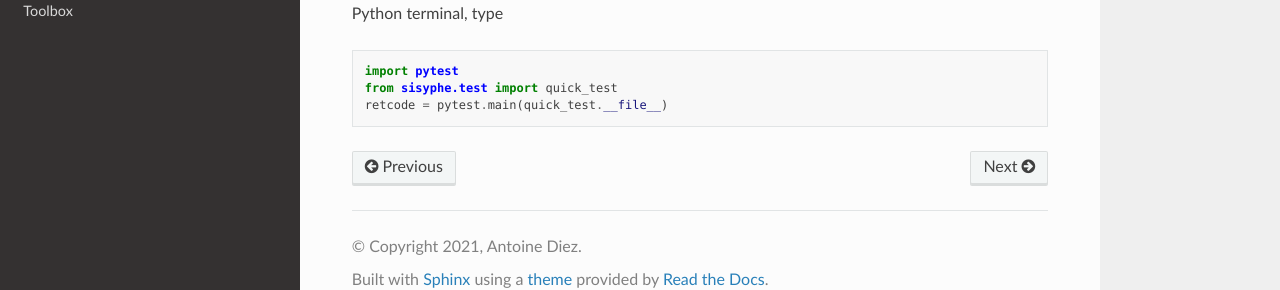
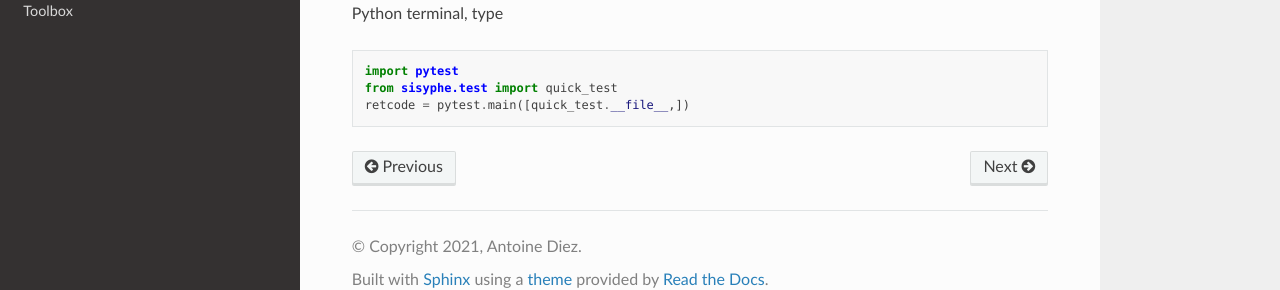
Before and after one commit to antoinediez/Sisyphe, a Sphinx documentation site: the page built from doc/installation.rst, in a window 1280 px wide and 900 px high, scrolled down 1766 px. Shown: the part 584-874 px from the top of the window. Built offline with Sphinx 7.4.7 and the Read the Docs theme 2.0.0, drawn with Linux system fonts in a browser that asks for light colours.

```diff
--- a/doc/installation.rst
+++ b/doc/installation.rst
@@ -111,4 +111,4 @@ The core functionalities of the library are automatically and continuously teste
 
     import pytest
     from sisyphe.test import quick_test
-    retcode = pytest.main(quick_test.__file__)
+    retcode = pytest.main([quick_test.__file__,])
```
